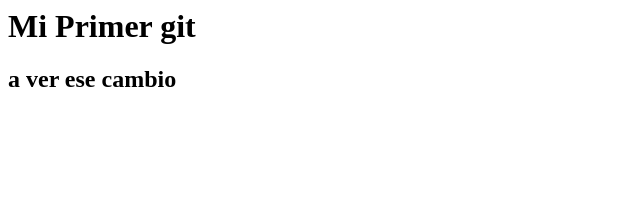
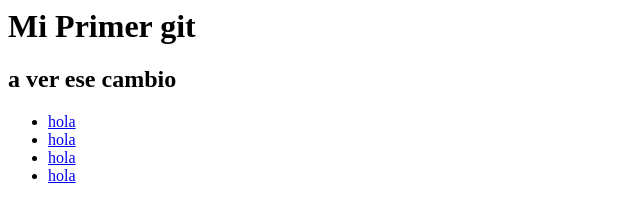
Before and after one commit to satsu21/mi-primer-git, a plain HTML site: page index.html in a window 1280 px wide. Shown: the whole page, without its empty margins (0-640 px from the left). Drawn offline with Linux system fonts and the light colour scheme.

Commit message:
termine el nav

```diff
--- a/index.html
+++ b/index.html
@@ -8,5 +8,15 @@
 <body>
     <h1>Mi Primer git</h1>
     <h2>a ver ese cambio</h2>
+  <nav>
+
+<ul>
+    <li><a href="#">hola</a></li>
+    <li><a href="#">hola</a></li>
+    <li><a href="#">hola</a></li>
+    <li><a href="#">hola</a></li>
+</ul>
+  </nav>
+
 </body>
 </html>
```
